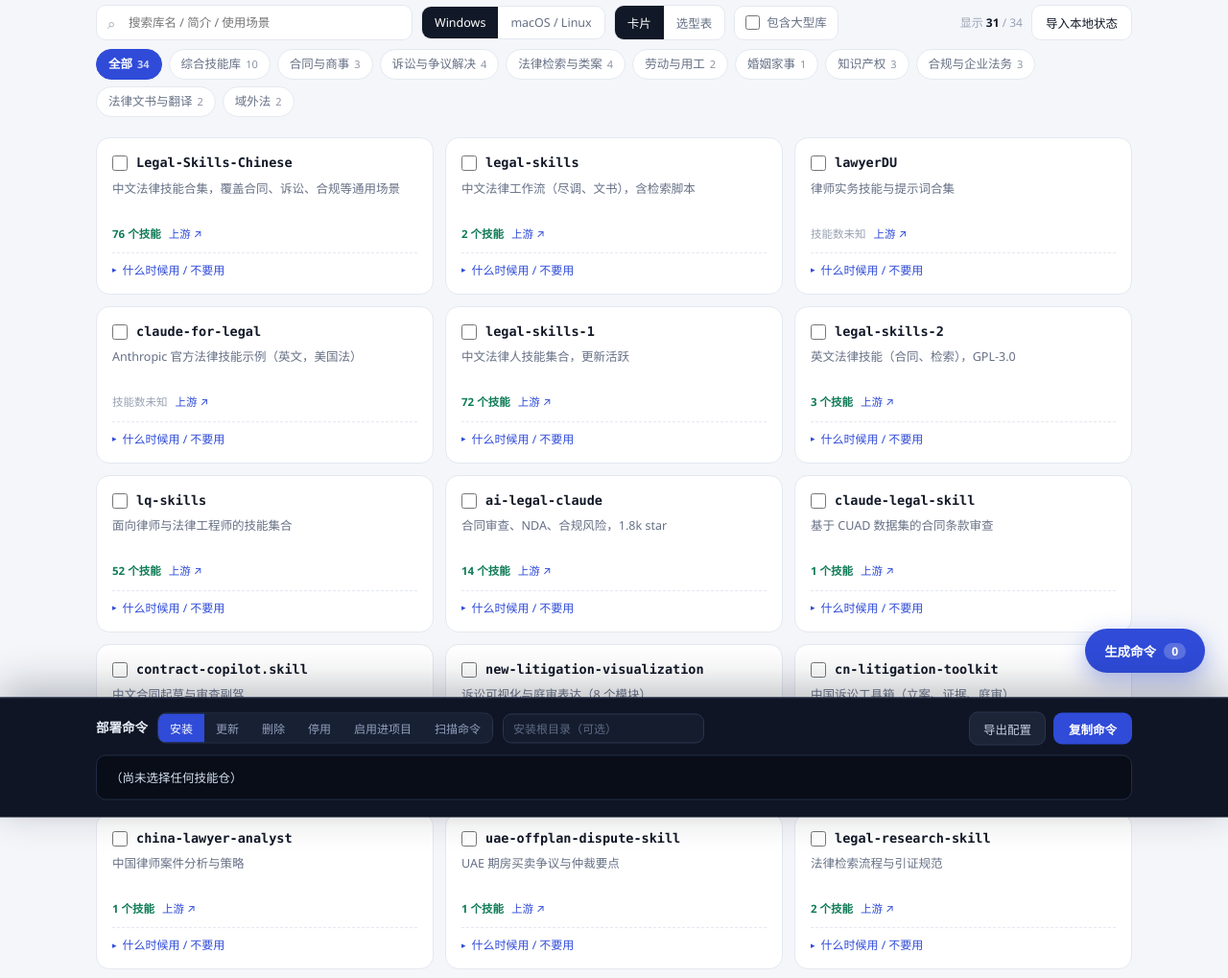
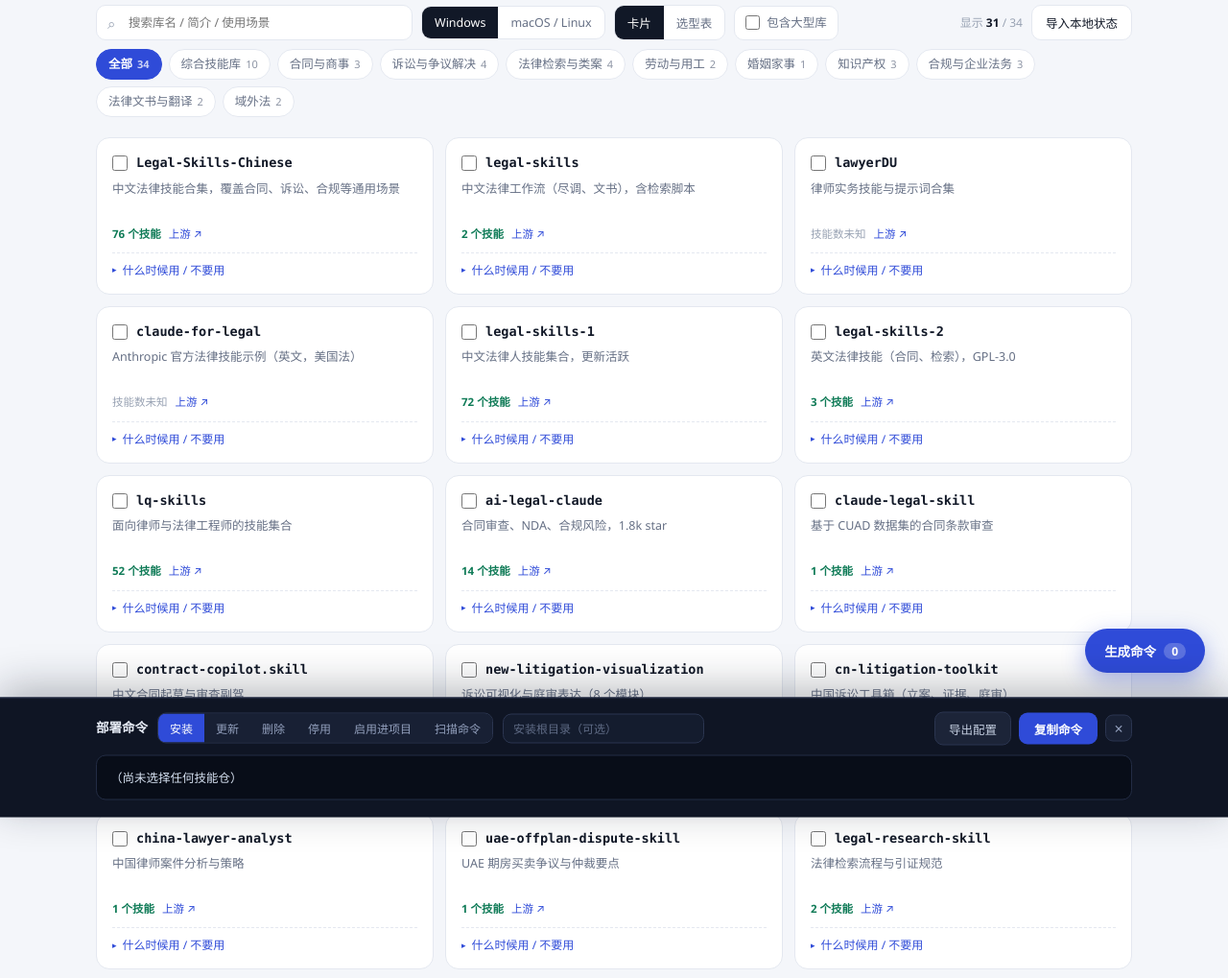
Before and after one commit to aukodeng-skill/aukodeng-wife-legal-auto-download, a plain HTML site: page index.html in a window 1280 px wide. Shown: the part 75-1094 px from the top of the page at 96% size. Drawn offline with Linux system fonts and the light colour scheme.

Commit message:
fix(页面与脚本): 部署命令面板加关闭按钮，-Repo 支持逗号分隔
- 命令面板右上角新增 × 关闭按钮（Esc 关闭保留），面板不再只能靠刷新收起
- 修复 cmd 传 -Repo a,b 时整串被当作一个元素、导致 catalog.tsv 匹配不到仓库的问题

```diff
--- a/index.html
+++ b/index.html
@@ -136,6 +136,8 @@ code{font-family:var(--mono)}
 .acts2 button:hover{color:#dbe4f3}
 .acts2 button.on{background:var(--brand);color:#fff}
 .cmdhead .right{margin-left:auto;display:flex;gap:8px;align-items:center}
+.cmdhead .x{width:28px;height:28px;border-radius:8px;border:1px solid #2b3550;background:#182034;color:#93a0bd;font-size:16px;line-height:1;cursor:pointer;font-family:inherit;display:inline-flex;align-items:center;justify-content:center}
+.cmdhead .x:hover{color:#fff;border-color:#3d4a6b;background:#222c44}
 .copy{background:var(--brand);color:#fff;border:0;border-radius:9px;padding:7px 16px;font-size:12.5px;font-weight:600;cursor:pointer;font-family:inherit}
 .copy:hover{filter:brightness(1.08)}
 .copy.ok{background:var(--ok)}
@@ -215,6 +217,7 @@ code{font-family:var(--mono)}
             <div class="right">
                 <button class="export" id="exportBtn">导出配置</button>
                 <button class="copy" id="copyBtn">复制命令</button>
+                <button class="x" id="cmdClose" title="关闭（Esc）" aria-label="关闭">×</button>
             </div>
         </div>
         <pre id="cmdOut">（尚未选择任何技能仓）</pre>
@@ -727,6 +730,8 @@ document.getElementById("fab").onclick = () => {
     buildCmd();
 };
 
+document.getElementById("cmdClose").onclick = () => document.getElementById("cmdpanel").classList.remove("open");
+
 document.getElementById("copyBtn").onclick = (e) => {
     const btn = e.currentTarget;
     navigator.clipboard.writeText(document.getElementById("cmdOut").textContent).then(() => {
```
Also changed, not shown: 1 other file.
